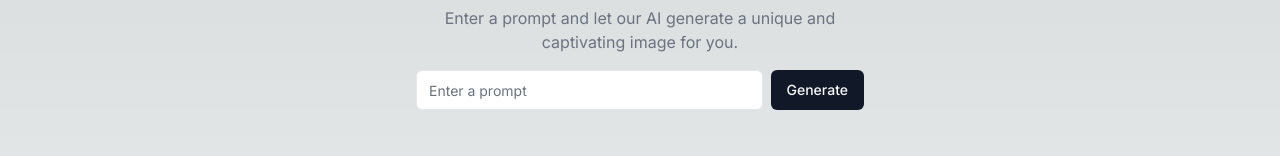
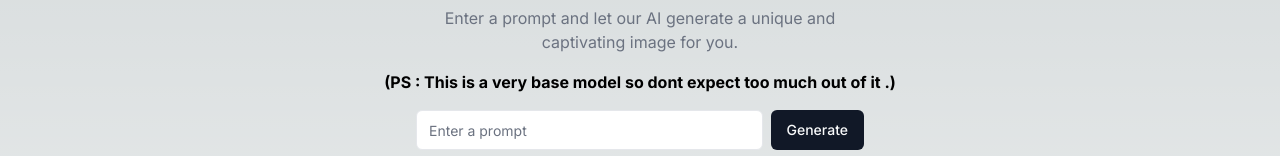
Before and after one commit to maskjelly/cloudflareworkerai, a Next.js app: page / in a window 1280 px wide. Shown: the part 130-286 px from the top of the page. Built offline with nearby package versions, Linux system fonts and the light colour scheme; grey boxes are pictures that could not be loaded.

Commit message:
just a <p> change

```diff
--- a/src/components/component/component.tsx
+++ b/src/components/component/component.tsx
@@ -29,6 +29,10 @@ export function Component() {
           <p className="max-w-md text-gray-500 dark:text-gray-400 text-center">
             Enter a prompt and let our AI generate a unique and captivating image for you.
           </p>
+          <p className="font-bold text-center">
+            (PS : This is a very base model so dont expect too much out of it .)
+
+          </p>
           <form className="w-full max-w-md flex items-center gap-2" onSubmit={handleSubmit}>
             <Input className="flex-1" placeholder="Enter a prompt" type="text" value={prompt} onChange={(e) => setPrompt(e.target.value)} />
             <Button type="submit">Generate</Button>
```
